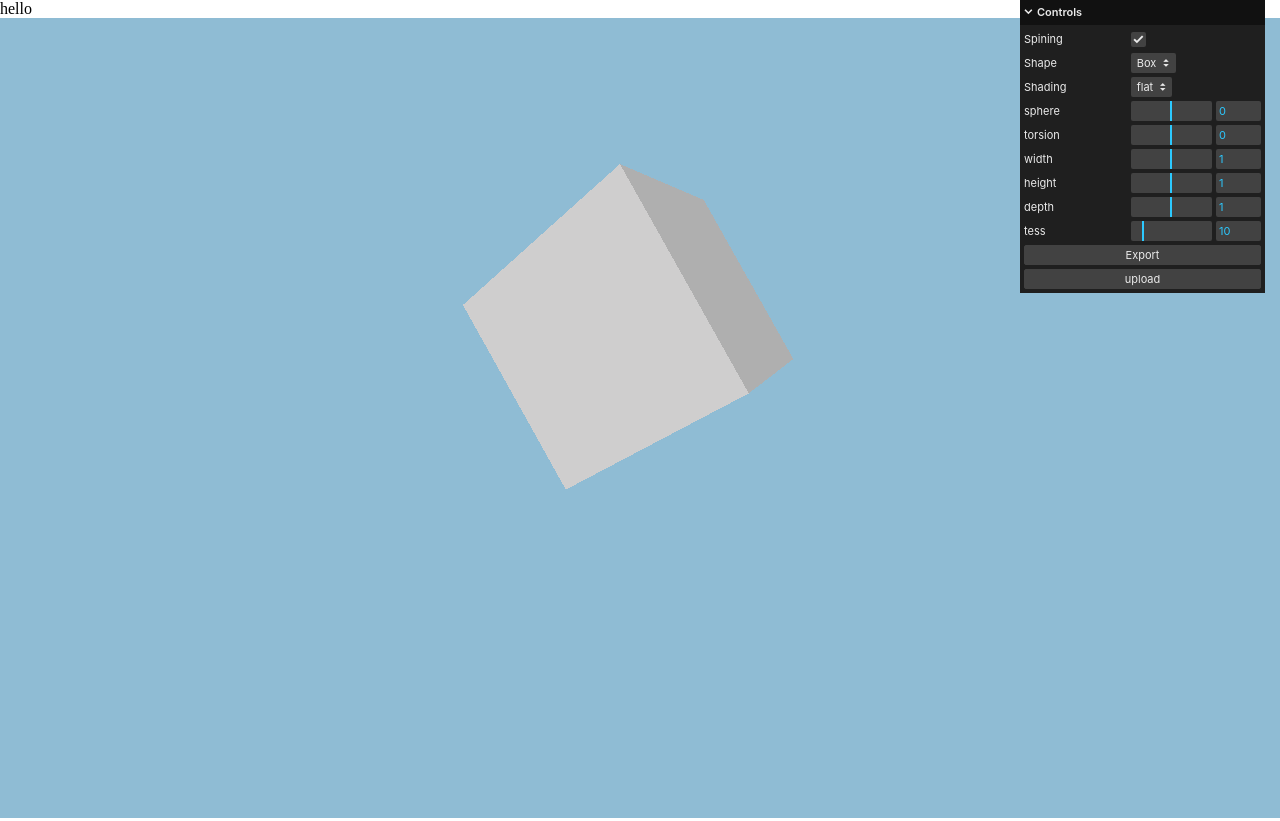
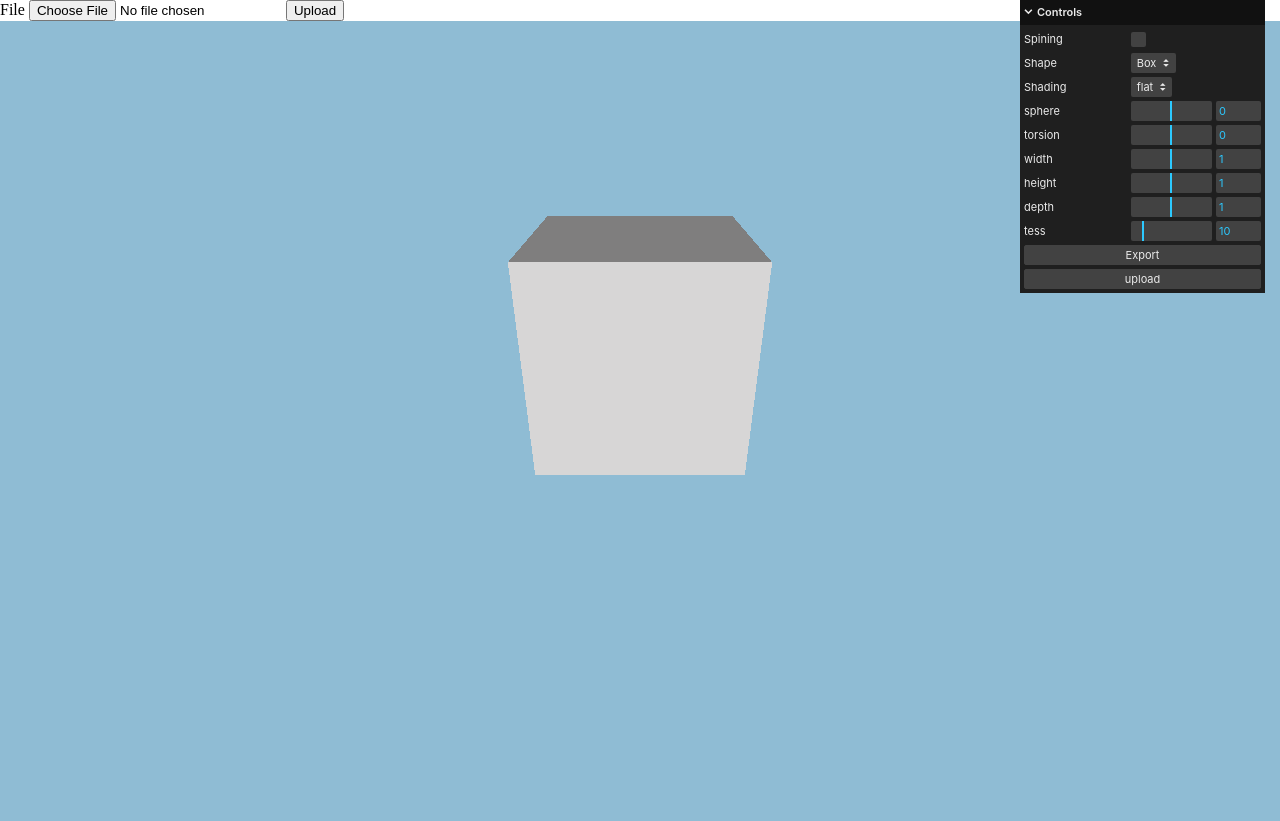
Before and after one commit to luckyNui/ThreeJs, a website built with Vite: page src/index.html in a window 1280 px wide. Built offline with nearby package versions, Linux system fonts and the light colour scheme; animation ran at ten frames a second.

Commit message:
ajout html

```diff
--- a/src/index.html
+++ b/src/index.html
@@ -8,7 +8,15 @@
 		</style>
 	</head>
 	<body>
-        <div> hello</div>
+        <div>
+			<form target="hidden-iframe">
+				<label for="file">File</label>
+				<input id="file" type="file" name="file" />
+				<button>Upload</button>
+		  </form>
+		  <iframe name="hidden-iframe" style="display: none;"></iframe>
+		</div>
+		<div id="3d"></div>
 		<script type="module" src="/script.js"></script>
 	</body>
 </html>
--- a/src/script.js
+++ b/src/script.js
@@ -100,7 +100,7 @@ function setupGui() {
         depth : 1,
         torsion: 0,
         sphere : 0,
-        spin: true,
+        spin: false,
         newShading: 'flat',
         exportGLTF : exportGLTF,
         tess : 10,
@@ -156,7 +156,7 @@ function renderCube() {
     shape[effectController.shape].morphAttributes.position = [];
 
     const positionAttribute = shape[effectController.shape].attributes.position;
-
+    console.log(positionAttribute);
 	// for the first morph target we'll move the mesh's vertices onto the surface of a sphere
 	const spherePositions = [];
 	// for the second morph target, we'll twist the meshs vertices
@@ -343,7 +343,8 @@ function createCamera() {
 function createRenderer() {
     renderer = new THREE.WebGLRenderer();
     renderer.setSize( window.innerWidth, window.innerHeight );
-    document.body.appendChild( renderer.domElement );
+    //document.body.appendChild( renderer.domElement );
+    document.getElementById("3d").appendChild(renderer.domElement);
 
 }
 
@@ -417,6 +418,21 @@ function loadGLTFile() {
     } );
 }
 
+const form = document.querySelector('form');
+form.addEventListener('submit', handleSubmit);
+
+
+function handleSubmit(event) {
+  const form = event.currentTarget;
+  const url = new URL(form.action);
+  const formData = new FormData(form);
+  const searchParams = new URLSearchParams(formData);
+  console.log(form);
+  console.log(url);
+  console.log(formData);
+  console.log(searchParams);
+}
+
 // save en glb
 // faut stop le spin et mettre en basic mat
 // puis mettre sur blender
```
